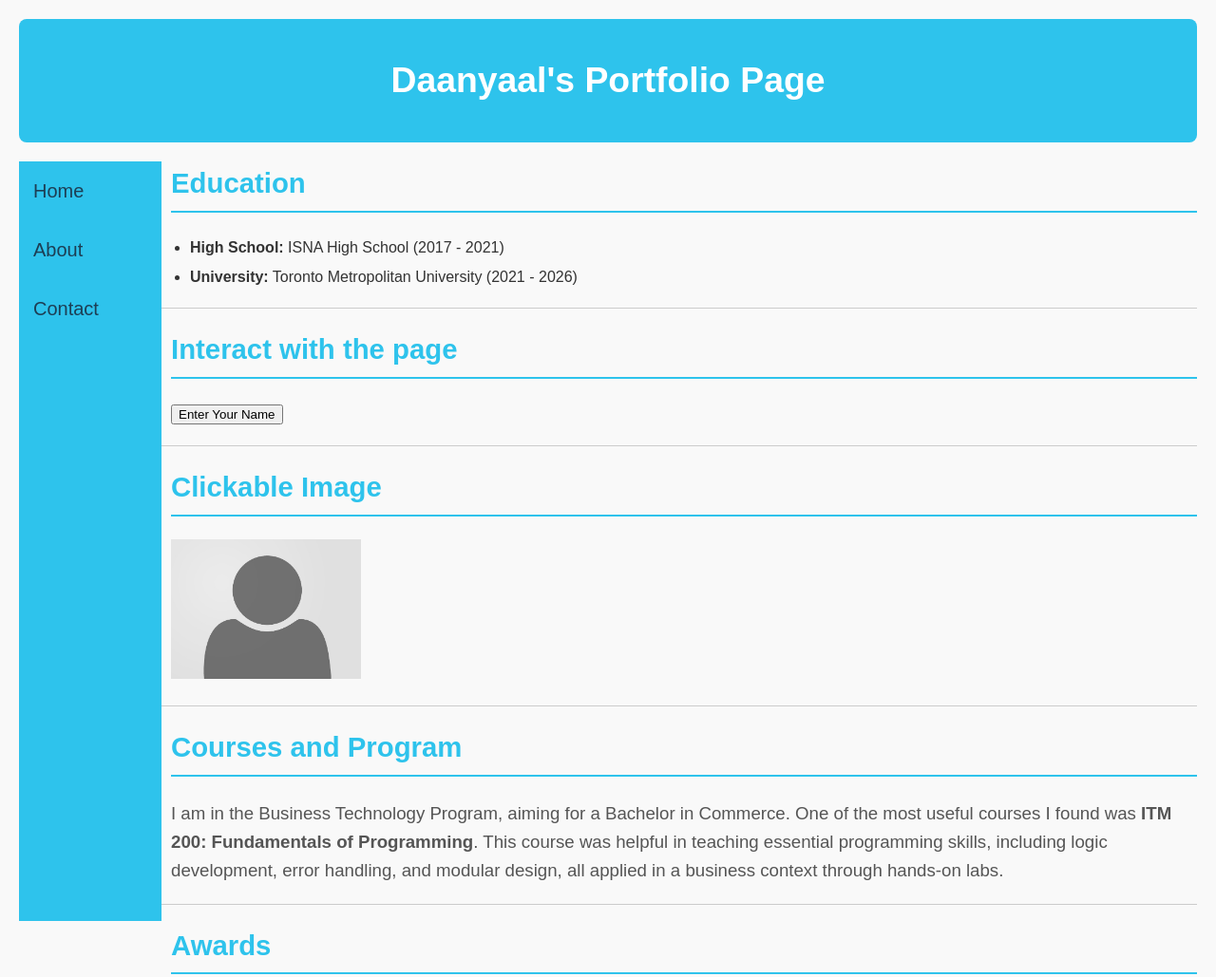
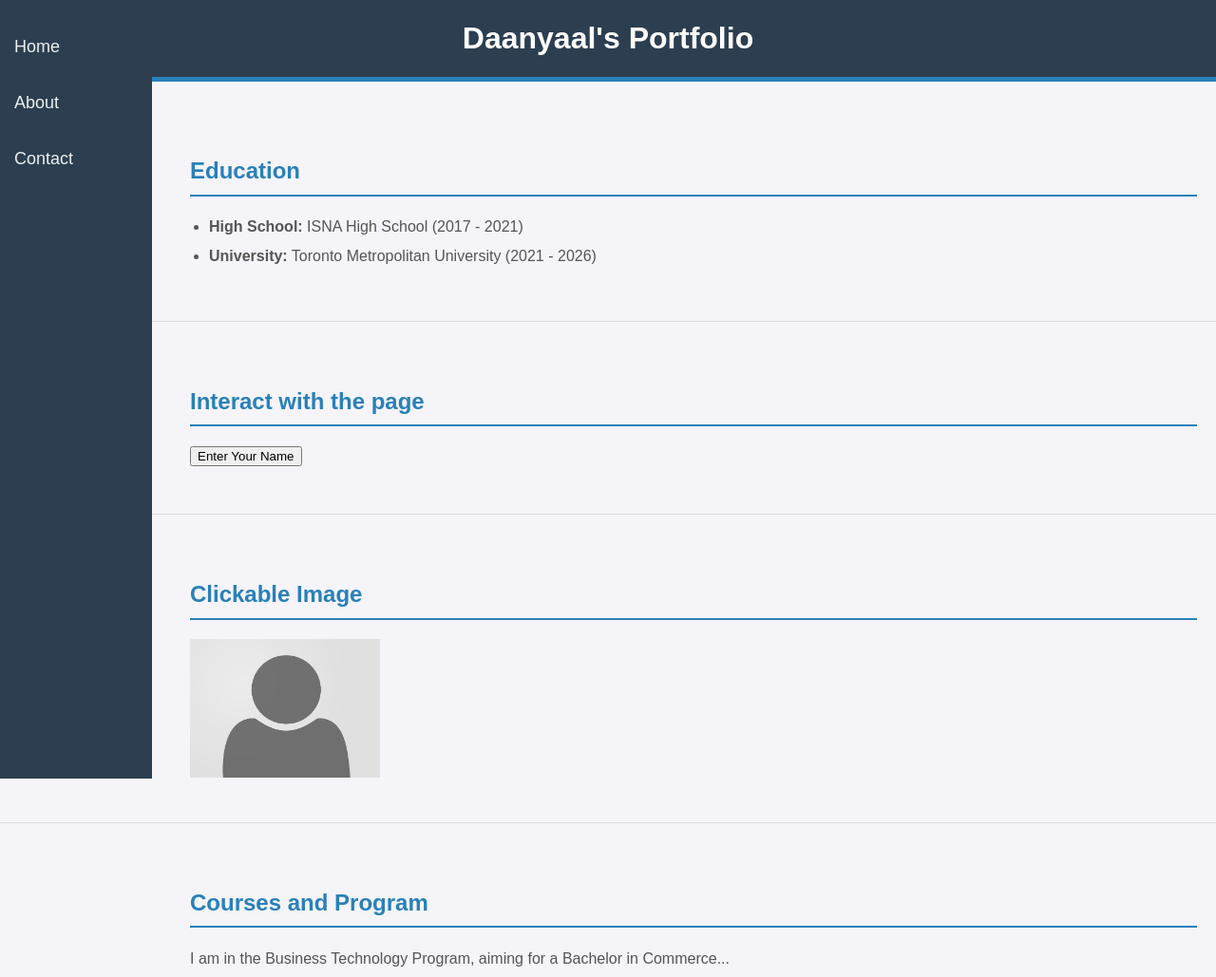
Before and after one commit to dbtmu123/dbtmu123.github.io, a plain HTML site: page site/index.html in a window 1280 px wide. Shown: the top 1029 px of the page at 95% size. Drawn offline with Linux system fonts and the light colour scheme; files whose address does not match are found by name.

Commit message:
site changes

```diff
--- a/site/index.html
+++ b/site/index.html
@@ -2,12 +2,12 @@
 <html lang="en">
 <head>
     <meta charset="UTF-8">
-    <title>Daanyaal's Education Page</title>
+    <title>Daanyaal's Portfolio Page</title>
     <link rel="stylesheet" type="text/css" href="style.css">
 </head>
 <body>
     <header>
-        <h1>Daanyaal's Portfolio Page</h1>
+        <h1>Daanyaal's Portfolio</h1>
     </header>
 
     <nav>
@@ -16,7 +16,7 @@
         <a href="contact.html" onmouseover="hoverNav(this)" onmouseout="unhoverNav(this)">Contact</a>
     </nav>
 
-    <section style="margin-left: 160px;">
+    <section>
         <h2>Education</h2>
         <ul>
             <li><strong>High School:</strong> ISNA High School (2017 - 2021)</li>
@@ -26,7 +26,7 @@
 
     <hr/>
 
-    <section style="margin-left: 160px;">
+    <section>
         <h2>Interact with the page</h2>
         <button onclick="getName()">Enter Your Name</button>
         <p id="displayName"></p>
@@ -34,22 +34,21 @@
 
     <hr/>
 
-    <section style="margin-left: 160px;">
+    <section>
         <h2>Clickable Image</h2>
-        <img src="C:\Users\Daany\OneDrive\Documents\GitHub\dbtmu123\site\placeholderimage.jpg" onclick="enlargeImage()" id="placeholderimage" alt="Placeholder Image">
-
+        <img src="placeholderimage.jpg" onclick="enlargeImage()" id="placeholderimage" alt="Placeholder Image">
     </section>
 
     <hr/>
 
-    <section style="margin-left: 160px;">
+    <section>
         <h2>Courses and Program</h2>
-        <p>I am in the Business Technology Program, aiming for a Bachelor in Commerce. One of the most useful courses I found was <strong>ITM 200: Fundamentals of Programming</strong>. This course was helpful in teaching essential programming skills, including logic development, error handling, and modular design, all applied in a business context through hands-on labs.</p>
+        <p>I am in the Business Technology Program, aiming for a Bachelor in Commerce...</p>
     </section>
 
     <hr/>
 
-    <section style="margin-left: 160px;">
+    <section>
         <h2>Awards</h2>
         <ol>
             <li>ISNA High School: Honour Roll (2018, 2020, 2021)</li>
@@ -58,7 +57,7 @@
 
     <hr/>
 
-    <section style="margin-left: 160px;">
+    <section>
         <h2>Extra-Curricular Activities</h2>
         <ul>
             <li>High School Basketball, Soccer, and Volleyball Team Member</li>
@@ -66,9 +65,9 @@
         </ul>
     </section>
 
-    <section style="margin-left: 160px;">
+    <section>
         <h2>Links and Descriptions</h2>
-        <p>Below are some placeholder links that I plan to add in the future. Currently, I don't have specific links to share, so I've provided explanations for each:</p>
+        <p>Below are some placeholder links that I plan to add in the future...</p>
         <div class="table-container">
             <div class="row">
                 <div class="cell link-cell">
@@ -99,11 +98,10 @@
 
     <hr/>
 
-    <footer style="margin-left: 160px;">
+    <footer>
         <p>Feel free to reach out to me via <a href="mailto:dbhagaria@torontomu.ca">email</a>.</p>
     </footer>
 
     <script src="script.js"></script>
-
 </body>
 </html>
--- a/site/style.css
+++ b/site/style.css
@@ -1,44 +1,51 @@
+/* General Body Styling */
 body {
     font-family: Arial, sans-serif;
-    font-size: 12pt;
-    background-color: #f9f9f9;
-    color: #333333;
-    margin: 20px;
+    font-size: 14px;
+    background-color: #f4f4f9;
+    color: #333;
+    margin: 0;
+    padding: 0;
     line-height: 1.6;
 }
 
+/* Header Styling */
 header {
-    background-color: #2ec3ec;
+    background-color: #2c3e50;
     color: white;
-    padding: 10px;
+    padding: 15px 0;
     text-align: center;
-    margin-bottom: 20px;
-    border-radius: 8px;
+    margin-bottom: 30px;
+    border-bottom: 5px solid #2980b9;
 }
 
 h1 {
-    font-size: 28pt;
+    font-size: 32px;
+    margin: 0;
 }
 
+/* Headings Styling */
 h2 {
-    font-size: 22pt;
-    color: #2ec3ec;
-    border-bottom: 2px solid #2ec3ec;
+    font-size: 24px;
+    color: #2980b9;
+    border-bottom: 2px solid #2980b9;
     padding-bottom: 5px;
-    margin-top: 20px;
+    margin-top: 25px;
 }
 
 h3 {
-    font-size: 18pt;
-    color: #2ec3ec;
+    font-size: 18px;
+    color: #2980b9;
 }
 
-p {
-    font-size: 14pt;
-    color: #555555;
+/* Text Styling */
+p, ul, ol {
+    font-size: 16px;
+    color: #555;
     margin: 10px 0;
 }
 
+/* Lists */
 ul, ol {
     margin: 15px 0;
     padding-left: 20px;
@@ -48,29 +55,70 @@ li {
     margin-bottom: 5px;
 }
 
+/* Link Styling */
 a {
-    color: #023a75;
+    color: #2980b9;
     text-decoration: none;
 }
 
 a:hover {
-    color: #023a75;
+    color: #1abc9c;
     text-decoration: underline;
 }
 
-a:active {
-    color: #FF4500;
-}
-
+/* Horizontal Line Styling */
 hr {
     border: 0;
-    border-top: 1px solid #cccccc;
+    border-top: 1px solid #ddd;
     margin: 20px 0;
 }
 
+/* Navigation Bar Styling */
+nav {
+    background-color: #2c3e50;
+    width: 160px;
+    height: 100%;
+    position: fixed;
+    top: 0;
+    left: 0;
+    padding-top: 20px;
+}
+
+nav a {
+    padding: 15px;
+    display: block;
+    font-size: 18px;
+    color: #ecf0f1;
+    text-decoration: none;
+}
+
+nav a:hover {
+    background-color: #2980b9;
+    color: #ecf0f1;
+}
+
+/* Section Styling */
+section {
+    margin-left: 180px;
+    padding: 20px;
+}
+
+/* Image Styling */
+#placeholderimage {
+    width: 200px;
+    transition: transform 0.3s ease;
+}
+
+#placeholderimage:hover {
+    cursor: pointer;
+    transform: scale(1.2);
+}
+
+/* Container and Row Layout */
 .container {
     display: table;
     width: 100%;
+    margin-left: 180px;
 }
 
 .row {
@@ -80,50 +128,26 @@ hr {
 .cell {
     display: table-cell;
     padding: 10px;
-    border: 1px solid #ccc;
+    border: 1px solid #ddd;
 }
 
+/* Footer Styling */
+footer {
+    font-size: 12px;
+    text-align: center;
+    color: #7f8c8d;
+    margin: 20px;
+}
+
+/* Contact and Description Styling */
 .text-container {
-    background-color: #e0e0e0;
+    background-color: #ecf0f1;
     padding: 10px;
+    border-radius: 4px;
 }
 
 .link-container {
-    background-color: #d0d0d0;
+    background-color: #bdc3c7;
     padding: 10px;
+    border-radius: 4px;
 }
-
-footer {
-    margin-top: 20px;
-    font-size: 10pt;
-    text-align: center;
-    color: #888888;
-}
-
-nav {
-    background-color: #2ec3ec;
-    width: 150px;
-    height: 100%;
-    position: absolute;
-}
-
-nav a {
-    padding: 15px;
-    display: block;
-    font-size: 20px;
-    color: #1d3e54;
-    text-decoration: none;
-}
-
-nav a:hover {
-    color: #f1f1f1;
-}
-
-#placeholderimage {
-    width: 200px;
-    transition: width 0.3s ease;
-}
-
-#placeholderimage:hover {
-    cursor: pointer;
-}
```
